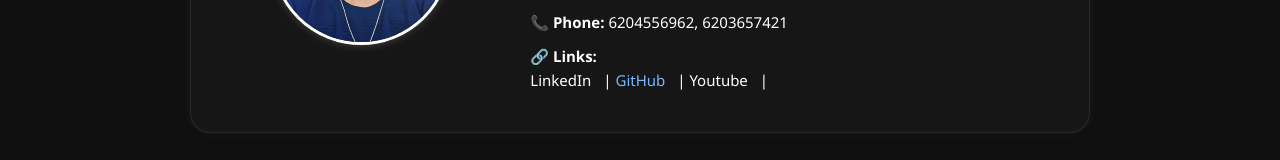
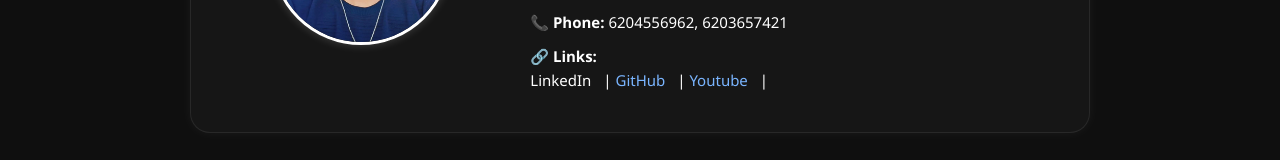
Before and after one commit to ranvi2006/My-Portfolio, a React (Vite) app in the folder frontend/: page /contact in a window 1280 px wide. Shown: the part 312-472 px from the top of the page. Built offline with nearby package versions, Linux system fonts and the light colour scheme.

Commit message:
update youtube

```diff
--- a/frontend/src/pages/Contact.jsx
+++ b/frontend/src/pages/Contact.jsx
@@ -104,7 +104,7 @@ const Contact = () => {
               <strong>🔗 Links:</strong><br />
               {profile.linkedinLink && <a href={profile.linkedinLinks} target="_blank">LinkedIn</a>}{" | "}
               {profile.githubLink && <a href={profile.githubLink} target="_blank">GitHub</a>}{" | "}
-              {profile.githubLink && <a href={profile.youtubeLink} target="_blank">Youtube</a>}{"  "}
+              {profile.youtubeLinks && <a href={profile.youtubeLinks} target="_blank">Youtube</a>}{"  "}
               {profile.protfolioLink && <a href={profile.protfolioLink} target="_blank">Portfolio</a>}{" | "}
               {profile.resumeLink && <a href={profile.resumeLink} target="_blank">Resume</a>}
             </p>
```
